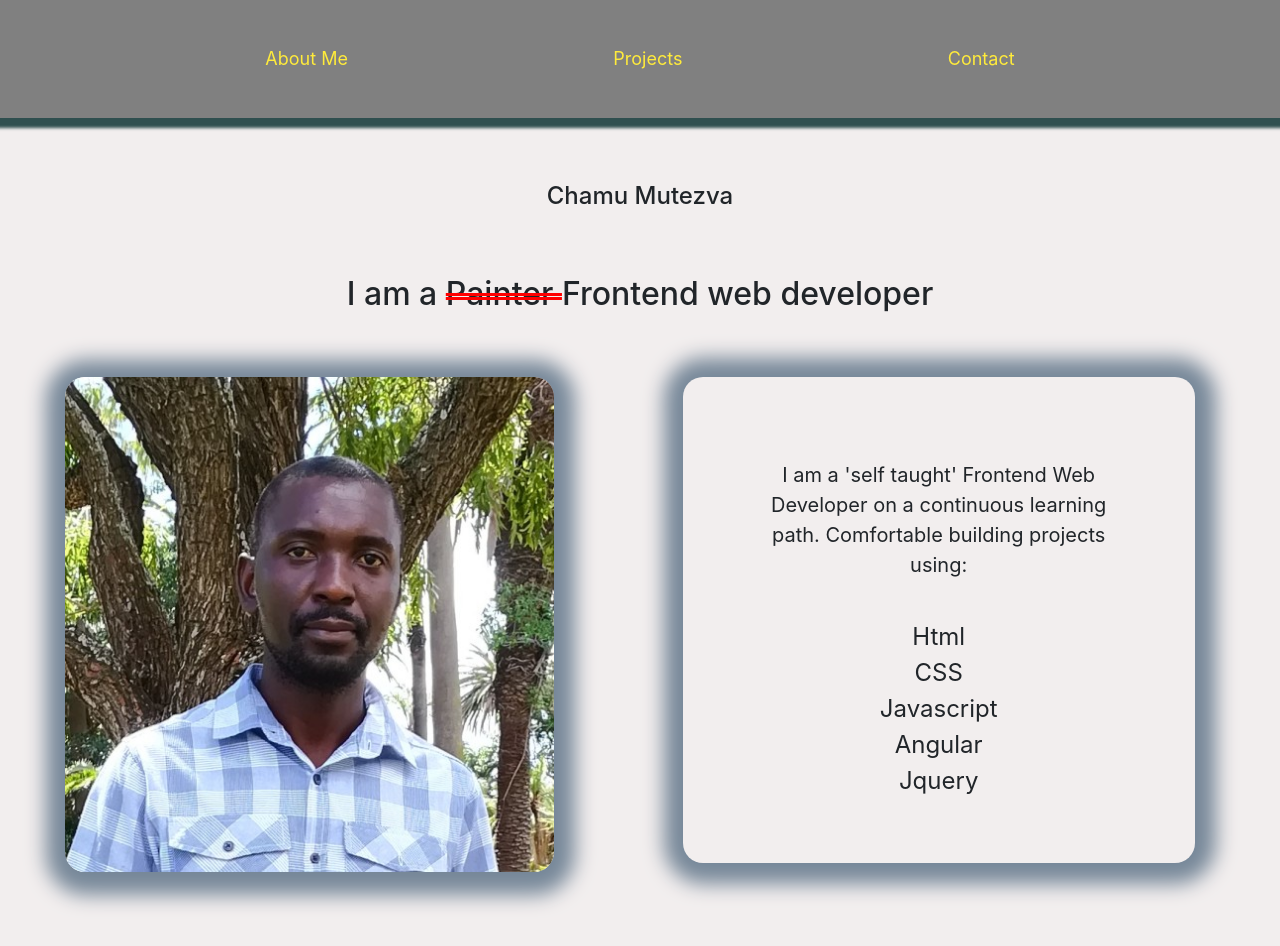
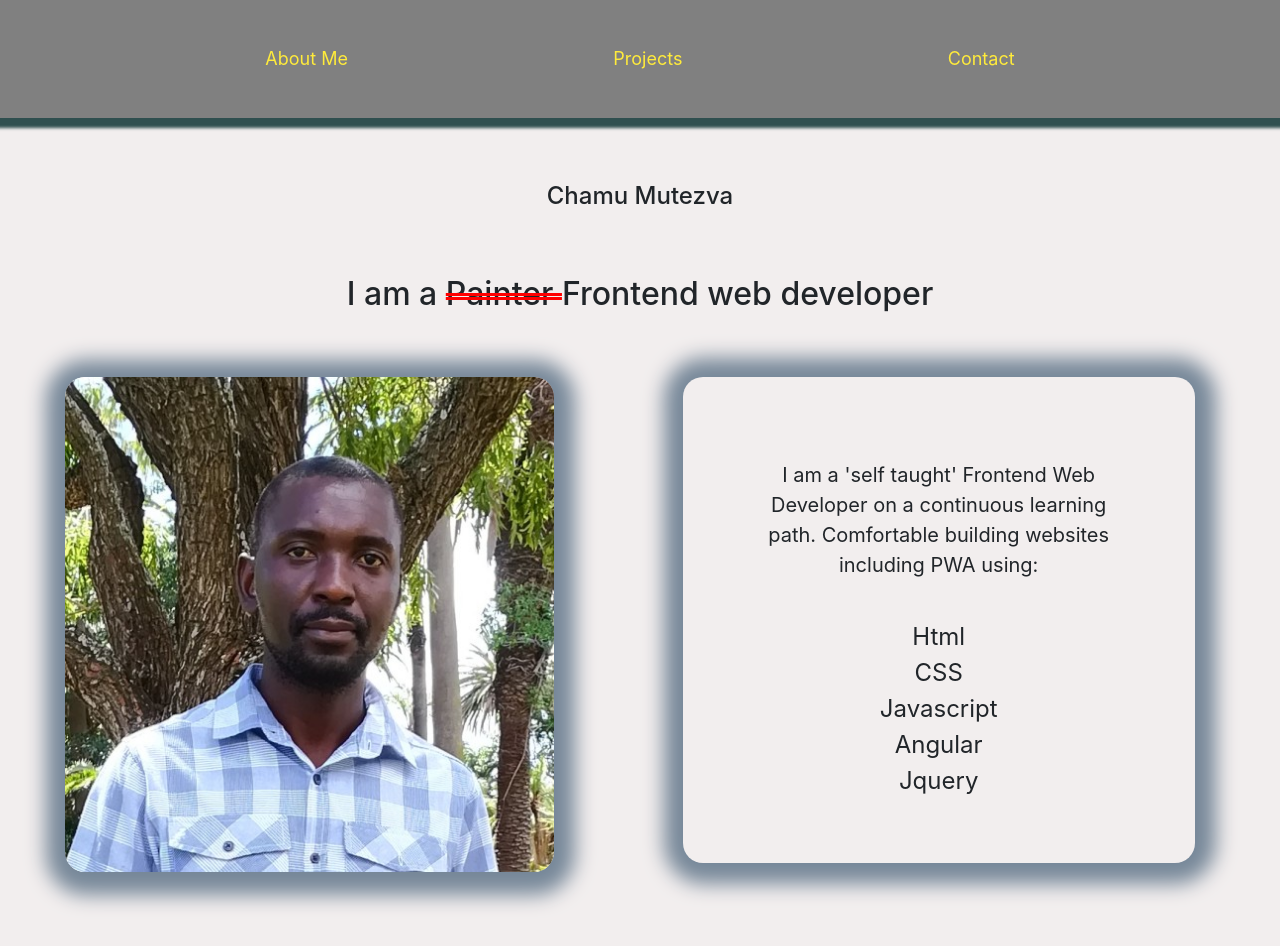
Before and after one commit to ChamuMutezva/ChamuProfile, an Angular app: page /profile in a window 1280 px wide. Shown: the top 946 px of the page. Built offline with nearby package versions, Linux system fonts and the light colour scheme.

Commit message:
adding pwa

```diff
--- a/src/app/contacts/contacts.component.css
+++ b/src/app/contacts/contacts.component.css
@@ -61,7 +61,7 @@ p {
 }
 .contactMe::before{
     position: absolute;
-    content: "I build Websites using Javascript, Html, Css , Angular";
+    content: "I build Websites including PWA using Javascript, Html, Css , Angular";
     background-color: #e0e8e0;
     box-shadow: 1px 1px 11px 14px slategrey;
     color: blue;
--- a/src/app/profile/profile.component.html
+++ b/src/app/profile/profile.component.html
@@ -23,7 +23,7 @@
 <div class="personalDetails">
     <p>
         I am a 'self taught' Frontend Web Developer on a continuous learning path. Comfortable
-        building projects using:
+        building websites including PWA using:
 
     </p>
     <ul class="langTechs" class="languagesUsed" >
```
